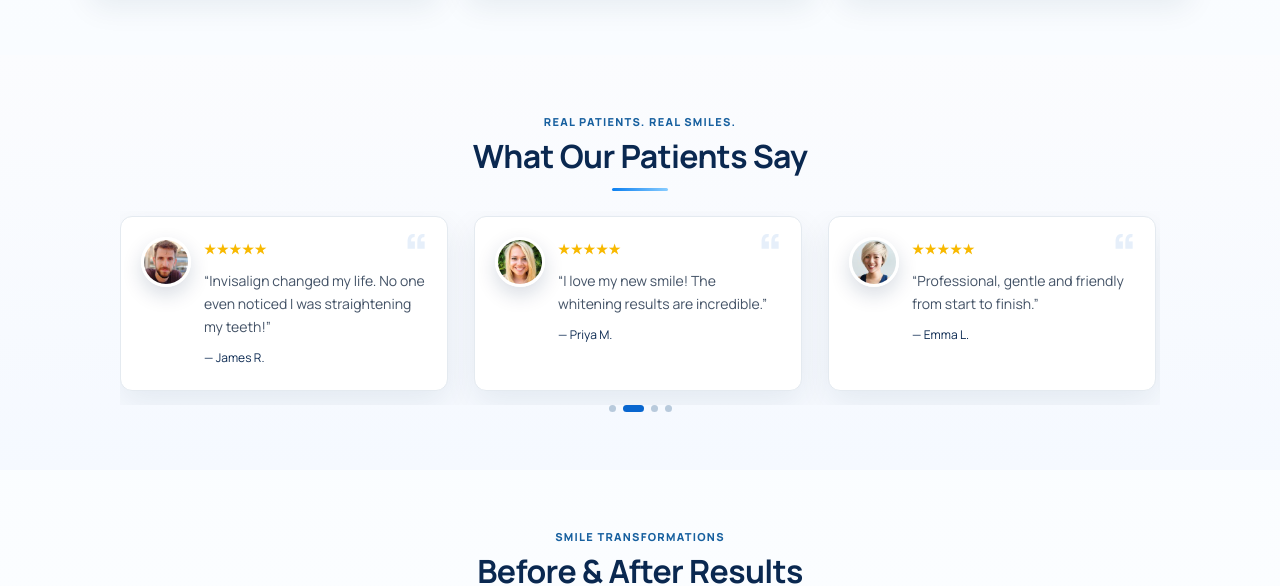
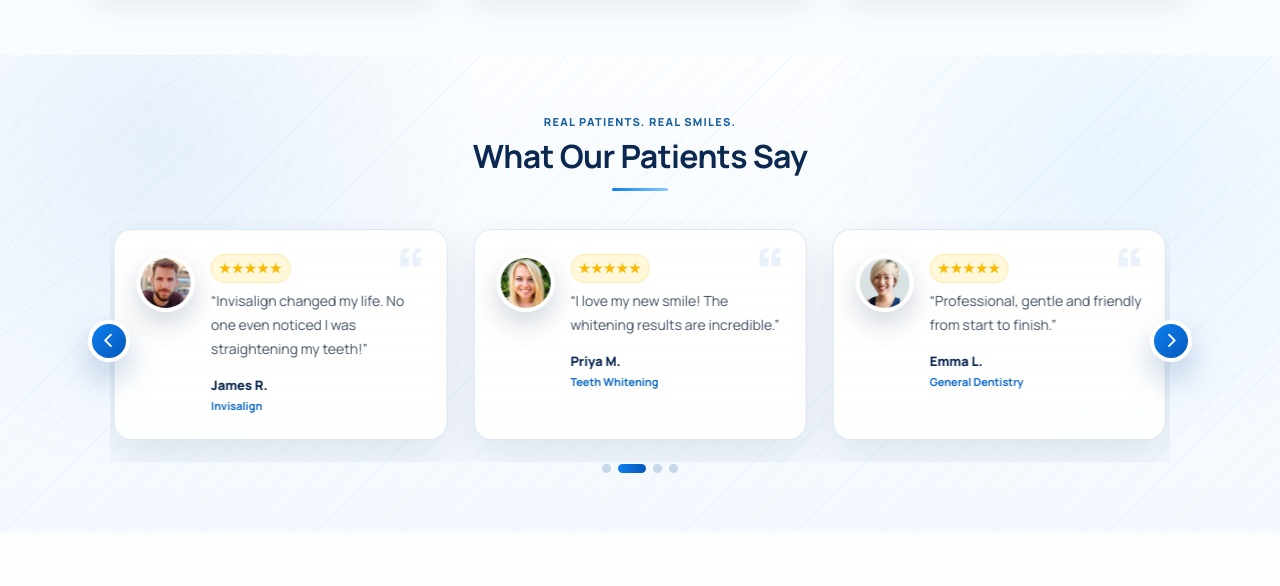
Before and after one commit to mohsinkhan89/dental-landing-mohsinkhan49, a plain HTML site: page index.html in a window 1280 px wide. Shown: the part 1523-2109 px from the top of the page. Drawn offline with nearby package versions, Linux system fonts and the light colour scheme.

Commit message:
changes done

```diff
--- a/assets/css/style.css
+++ b/assets/css/style.css
@@ -2539,3 +2539,191 @@ body {
     text-align: center
   }
 }
+
+/* Modern reviews */
+#reviews {
+  position: relative;
+  overflow: hidden;
+  background:
+    radial-gradient(circle at 12% 18%, rgba(8, 102, 207, .08), transparent 28%),
+    radial-gradient(circle at 88% 22%, rgba(108, 188, 255, .12), transparent 26%),
+    linear-gradient(180deg, #fbfdff 0%, #f4f9ff 100%)
+}
+
+#reviews:before {
+  content: "";
+  position: absolute;
+  inset: 0;
+  background: repeating-linear-gradient(135deg, rgba(8, 102, 207, .035) 0 1px, transparent 1px 20px);
+  pointer-events: none
+}
+
+#reviews .container {
+  position: relative;
+  z-index: 1
+}
+
+.reviews-shell {
+  max-width: 1060px;
+  margin-top: 28px
+}
+
+.reviews-viewport {
+  padding: 10px 4px 22px
+}
+
+.reviews article {
+  min-height: 202px;
+  align-items: flex-start;
+  gap: 16px;
+  padding: 24px 22px;
+  border: 1px solid rgba(219, 231, 242, .95);
+  border-radius: 18px;
+  background:
+    linear-gradient(180deg, rgba(255, 255, 255, .98), rgba(255, 255, 255, .92));
+  box-shadow: 0 18px 42px rgba(16, 48, 82, .1);
+  backdrop-filter: blur(8px)
+}
+
+.reviews article:after {
+  content: "";
+  position: absolute;
+  left: 0;
+  right: 0;
+  bottom: 0;
+  height: 4px;
+  background: linear-gradient(90deg, #0b7ff0, #8fd0ff);
+  opacity: 0;
+  transition: opacity .25s
+}
+
+.reviews article:hover {
+  border-color: rgba(8, 102, 207, .24);
+  transform: translateY(-8px);
+  box-shadow: 0 28px 58px rgba(16, 48, 82, .18)
+}
+
+.reviews article:hover:after {
+  opacity: 1
+}
+
+.reviews article:before {
+  right: 20px;
+  top: 8px;
+  color: rgba(8, 102, 207, .09);
+  font-size: 66px
+}
+
+.avatar {
+  flex: 0 0 58px;
+  width: 58px;
+  height: 58px;
+  border: 4px solid #fff;
+  box-shadow: 0 12px 26px rgba(10, 40, 80, .18)
+}
+
+.reviews .stars {
+  display: inline-flex;
+  margin-bottom: 6px;
+  padding: 4px 8px;
+  border-radius: 999px;
+  color: var(--yellow);
+  background: #fff8db;
+  box-shadow: inset 0 0 0 1px rgba(248, 185, 0, .22);
+  font-size: 13px;
+  letter-spacing: 1px
+}
+
+.reviews p {
+  margin: 0 0 14px;
+  color: #3f5064;
+  font-size: 14px;
+  line-height: 1.7
+}
+
+.reviews small {
+  display: flex;
+  flex-direction: column;
+  gap: 1px;
+  color: var(--muted);
+  font-size: 12px
+}
+
+.reviews small strong {
+  color: var(--text);
+  font-size: 13px;
+  font-weight: 800
+}
+
+.reviews small span {
+  color: #0b68c5;
+  font-size: 11px;
+  font-weight: 700
+}
+
+.review-arrow {
+  width: 42px;
+  height: 42px;
+  border: 4px solid #fff;
+  color: #fff;
+  background: linear-gradient(135deg, #0b7ff0, #0758b9);
+  box-shadow: 0 16px 32px rgba(6, 72, 140, .25);
+  opacity: 1
+}
+
+.review-arrow:hover {
+  scale: 1.08;
+  box-shadow: 0 22px 42px rgba(6, 72, 140, .32)
+}
+
+.review-arrow--prev {
+  left: -22px
+}
+
+.review-arrow--next {
+  right: -22px
+}
+
+.review-dots {
+  margin-top: 2px
+}
+
+.review-dots button {
+  width: 9px;
+  height: 9px;
+  background: #c6d8ea
+}
+
+.review-dots button.active {
+  width: 28px;
+  background: linear-gradient(90deg, #0b7ff0, #0758b9)
+}
+
+@media(max-width:780px) {
+  .reviews article {
+    min-height: auto
+  }
+
+  .review-arrow--prev {
+    left: -10px
+  }
+
+  .review-arrow--next {
+    right: -10px
+  }
+}
+
+@media(max-width:480px) {
+  .reviews article {
+    display: block;
+    text-align: center
+  }
+
+  .avatar {
+    margin: 0 auto 12px
+  }
+
+  .reviews small {
+    align-items: center
+  }
+}
--- a/assets/js/script.js
+++ b/assets/js/script.js
@@ -121,7 +121,8 @@ reviewSlides.slice(0, maxReviewIndex() + 1).forEach((_, index) => {
 
 function moveReviews(index) {
   reviewIndex = Math.max(0, Math.min(index, maxReviewIndex()));
-  const slideWidth = reviewSlides[0].getBoundingClientRect().width + 28;
+  const gap = parseFloat(getComputedStyle(reviewTrack).gap) || 0;
+  const slideWidth = reviewSlides[0].getBoundingClientRect().width + gap;
   reviewTrack.style.transform = `translateX(-${reviewIndex * slideWidth}px)`;
   [...reviewDots.children].forEach((dot, i) => dot.classList.toggle('active', i === reviewIndex));
 }
--- a/index.html
+++ b/index.html
@@ -132,12 +132,12 @@
           <button class="review-arrow review-arrow--prev" type="button" aria-label="Previous reviews"><i class="fa-solid fa-chevron-left"></i></button>
           <div class="reviews-viewport">
             <div class="reviews">
-              <article><img class="avatar" src="assets/images/reviews/sarah.jpg" alt="Sarah"><div><b>★★★★★</b><p>“The team made me feel so comfortable. My implant looks and feels amazing!”</p><small>— Sarah T.</small></div></article>
-              <article><img class="avatar" src="assets/images/reviews/james.jpg" alt="James"><div><b>★★★★★</b><p>“Invisalign changed my life. No one even noticed I was straightening my teeth!”</p><small>— James R.</small></div></article>
-              <article><img class="avatar" src="assets/images/reviews/priya.jpg" alt="Priya"><div><b>★★★★★</b><p>“I love my new smile! The whitening results are incredible.”</p><small>— Priya M.</small></div></article>
-              <article><img class="avatar" src="assets/images/reviews/sarah.jpg" alt="Emma"><div><b>★★★★★</b><p>“Professional, gentle and friendly from start to finish.”</p><small>— Emma L.</small></div></article>
-              <article><img class="avatar" src="assets/images/reviews/james.jpg" alt="Daniel"><div><b>★★★★★</b><p>“My results exceeded every expectation. I highly recommend BrightSmile.”</p><small>— Daniel K.</small></div></article>
-              <article><img class="avatar" src="assets/images/reviews/priya.jpg" alt="Sophia"><div><b>★★★★★</b><p>“A beautiful clinic and an amazing team. I cannot stop smiling.”</p><small>— Sophia M.</small></div></article>
+              <article><img class="avatar" src="assets/images/reviews/sarah.jpg" alt="Sarah"><div><b class="stars">★★★★★</b><p>“The team made me feel so comfortable. My implant looks and feels amazing!”</p><small><strong>Sarah T.</strong><span>Dental Implants</span></small></div></article>
+              <article><img class="avatar" src="assets/images/reviews/james.jpg" alt="James"><div><b class="stars">★★★★★</b><p>“Invisalign changed my life. No one even noticed I was straightening my teeth!”</p><small><strong>James R.</strong><span>Invisalign</span></small></div></article>
+              <article><img class="avatar" src="assets/images/reviews/priya.jpg" alt="Priya"><div><b class="stars">★★★★★</b><p>“I love my new smile! The whitening results are incredible.”</p><small><strong>Priya M.</strong><span>Teeth Whitening</span></small></div></article>
+              <article><img class="avatar" src="assets/images/reviews/sarah.jpg" alt="Emma"><div><b class="stars">★★★★★</b><p>“Professional, gentle and friendly from start to finish.”</p><small><strong>Emma L.</strong><span>General Dentistry</span></small></div></article>
+              <article><img class="avatar" src="assets/images/reviews/james.jpg" alt="Daniel"><div><b class="stars">★★★★★</b><p>“My results exceeded every expectation. I highly recommend BrightSmile.”</p><small><strong>Daniel K.</strong><span>Cosmetic Dentistry</span></small></div></article>
+              <article><img class="avatar" src="assets/images/reviews/priya.jpg" alt="Sophia"><div><b class="stars">★★★★★</b><p>“A beautiful clinic and an amazing team. I cannot stop smiling.”</p><small><strong>Sophia M.</strong><span>Smile Makeover</span></small></div></article>
             </div>
           </div>
           <button class="review-arrow review-arrow--next" type="button" aria-label="Next reviews"><i class="fa-solid fa-chevron-right"></i></button>
```
